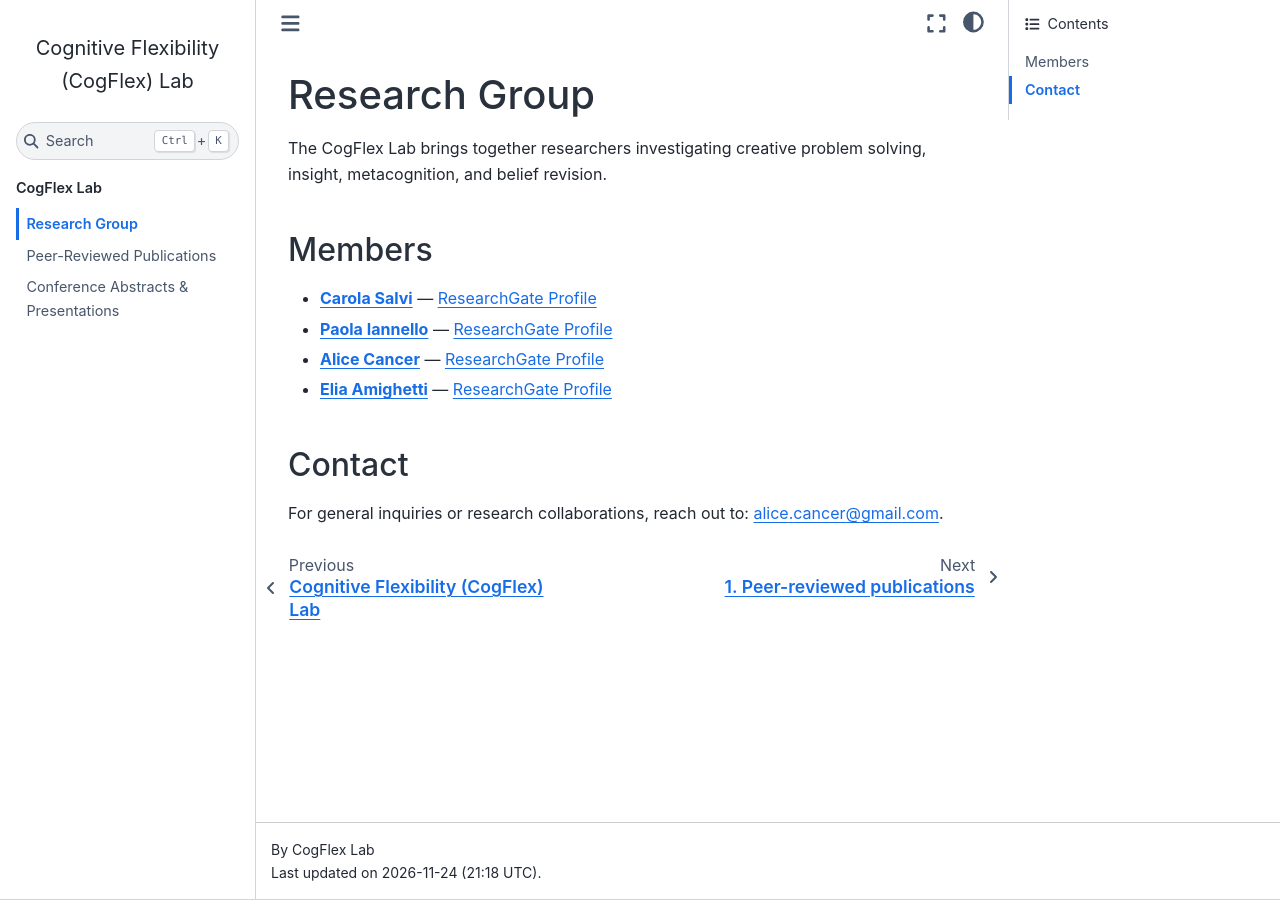
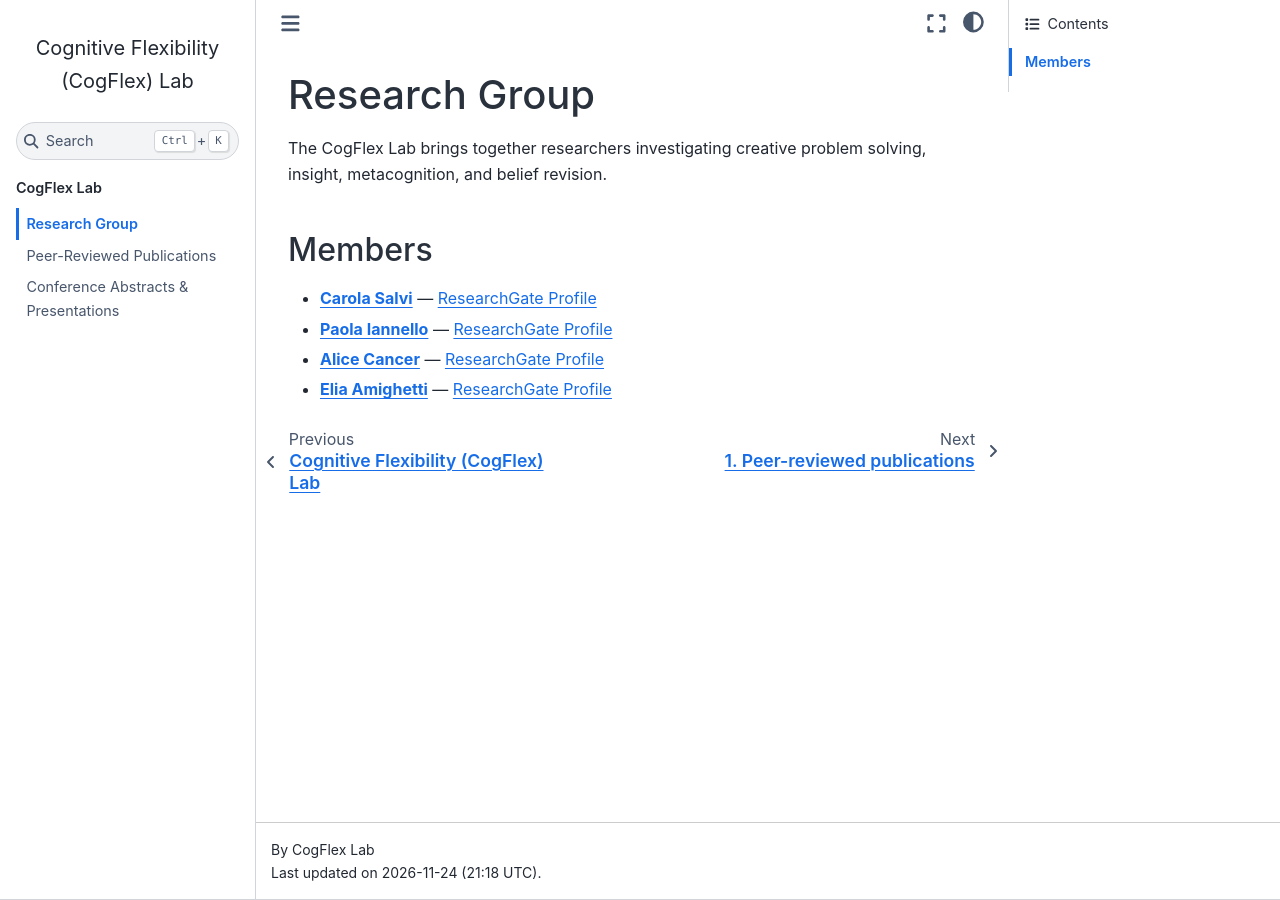
Before and after one commit to cogflexlab/cogflexlab.github.io, a Jupyter Book: the page built from book/research-group.md, in a window 1280 px wide. Built offline with Jupyter Book 1.0.4 settings and Sphinx 7.4.7 and the Sphinx Book theme 1.1.4, drawn with Linux system fonts in a browser that asks for light colours.

Commit message:
Remove email address references

```diff
--- a/book/_config.yml
+++ b/book/_config.yml
@@ -13,8 +13,7 @@ html:
   extra_navbar: |
     <div>
       <strong>CogFlex Lab</strong><br>
-      Understanding how minds change<br>
-      Contact: <a href="mailto:alice.cancer@gmail.com">alice.cancer@gmail.com</a>
+      Understanding how minds change
     </div>
 
 sphinx:
@@ -22,8 +21,7 @@ sphinx:
     - sphinx_inline_tabs
   extra_footer: |
     <p>
-      Cognitive Flexibility (CogFlex) Lab &middot;
-      <a href="mailto:alice.cancer@gmail.com">alice.cancer@gmail.com</a>
+      Cognitive Flexibility (CogFlex) Lab
     </p>
   config:
     html_show_copyright: false
--- a/book/research-group.md
+++ b/book/research-group.md
@@ -8,7 +8,3 @@ The CogFlex Lab brings together researchers investigating creative problem solvi
 - **[Paola Iannello](https://www.researchgate.net/profile/Paola-Iannello)** — [ResearchGate Profile](https://www.researchgate.net/profile/Paola-Iannello)
 - **[Alice Cancer](https://www.researchgate.net/profile/Alice-Cancer)** — [ResearchGate Profile](https://www.researchgate.net/profile/Alice-Cancer)
 - **[Elia Amighetti](https://www.researchgate.net/profile/Elia-Amighetti)** — [ResearchGate Profile](https://www.researchgate.net/profile/Elia-Amighetti)
-
-## Contact
-
-For general inquiries or research collaborations, reach out to: [alice.cancer@gmail.com](mailto:alice.cancer@gmail.com).
```
Also changed, not shown: book/intro.md (+0 -4 lines).
